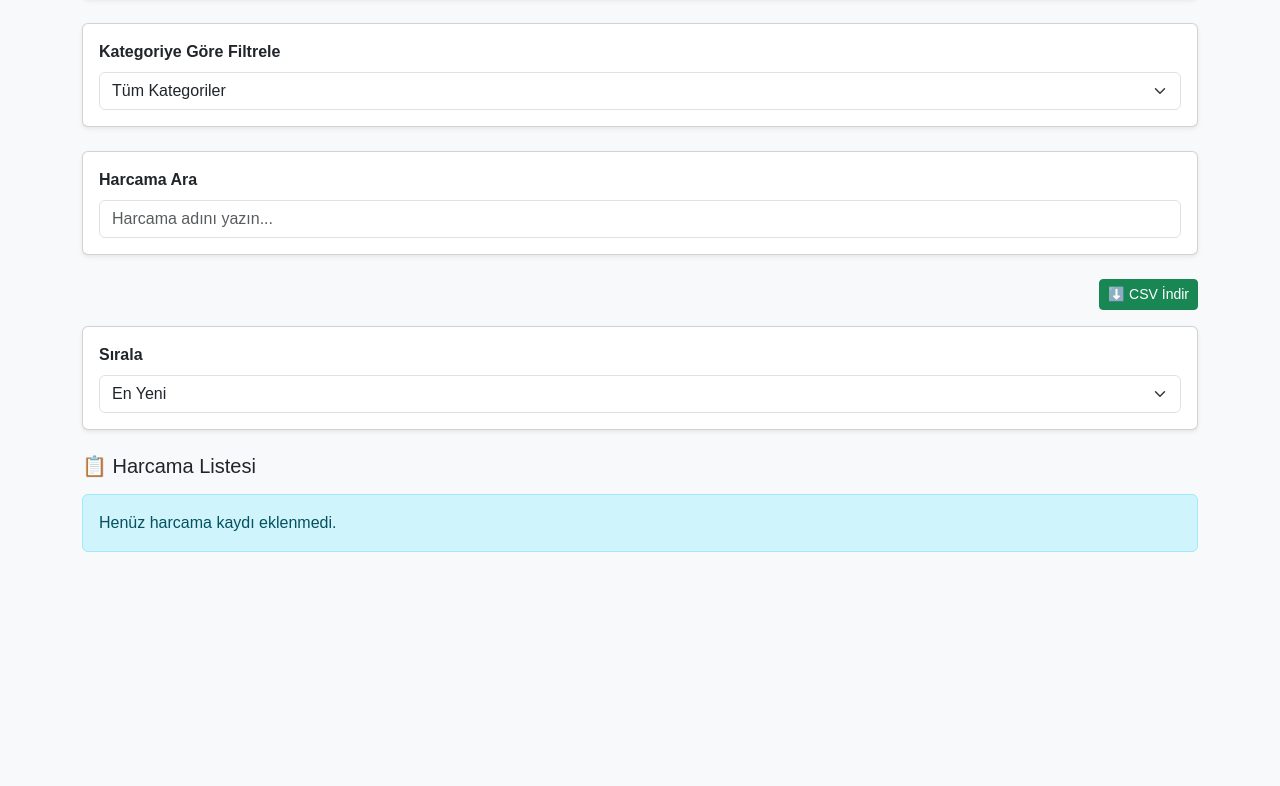
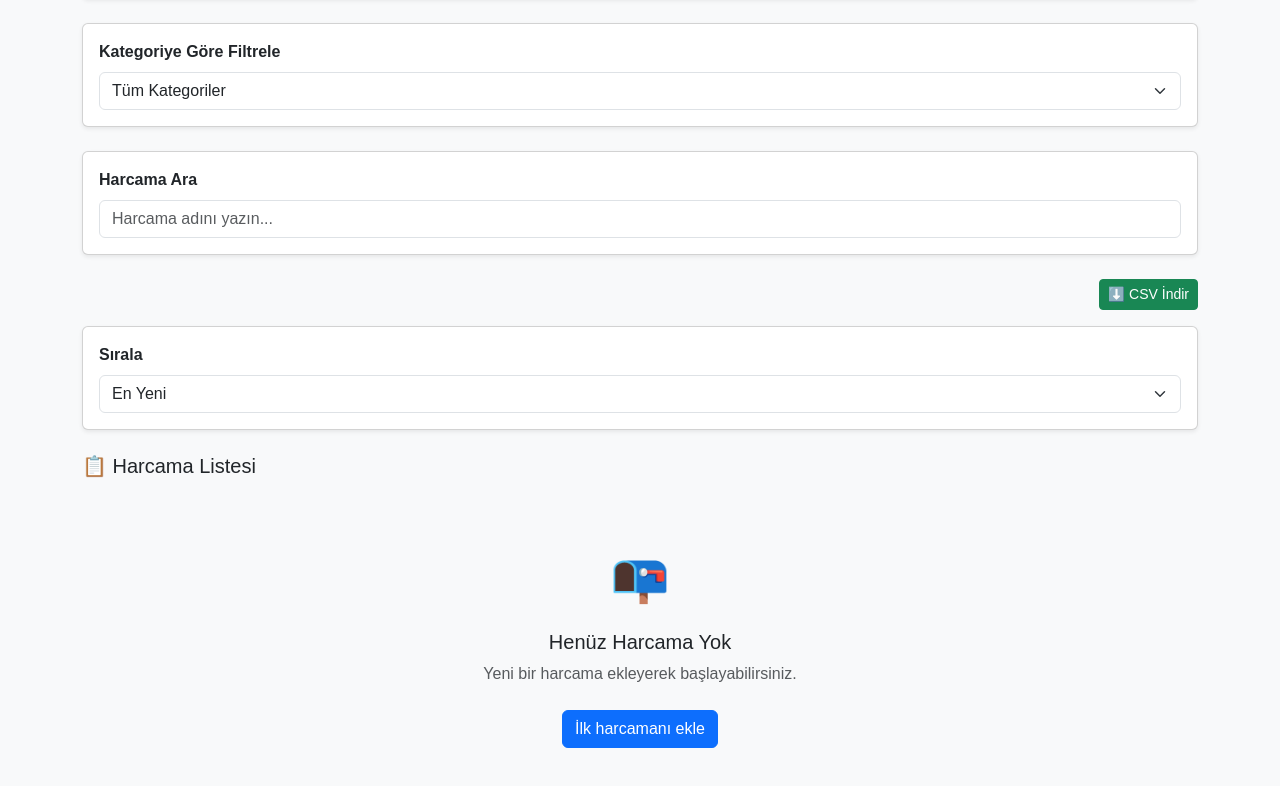
Before and after one commit to LilLannister/ExpenseTracker-JS, a React (Vite) app: page / in a window 1280 px wide. Shown: the part 655-1441 px from the top of the page. Before the commit the page ends 1255 px from the top, so only its background shows below. Built offline with nearby package versions, Linux system fonts and the light colour scheme.

Commit message:
Improve UX with empty state and button hover

```diff
--- a/src/Components/ExpenseList.tsx
+++ b/src/Components/ExpenseList.tsx
@@ -18,7 +18,16 @@ export default function ExpenseList({ expenses, onDelete, onEdit }: Props) {
       <h5 className="mb-3">📋 Harcama Listesi</h5>
 
       {expenses.length === 0 ? (
-        <div className="alert alert-info">Henüz harcama kaydı eklenmedi.</div>
+        <div className="text-center py-5">
+          <div style={{fontSize: "48px"}}>📭</div>
+          <h5 className="mt-3">Henüz Harcama Yok</h5>
+          <p className="text-muted">
+            Yeni bir harcama ekleyerek başlayabilirsiniz.
+          </p>
+          <button className="btn btn-primary mt-2">
+            İlk harcamanı ekle
+          </button>
+        </div>
       ) : (
         expenses.map((expense) => (
           <div className="card p-3 mb-2 shadow-sm" key={expense.id}>
--- a/src/index.css
+++ b/src/index.css
@@ -64,3 +64,20 @@ body {
   color: #d9f3ff;
   border-color: #315b6b;
 }
+
+.card {
+  transition: all 0.2s ease;
+}
+
+.card:hover {
+  transform: translateY(-3px);
+  box-shadow: 0 8px 20px rgba(0, 0, 0, 0.15);
+}
+
+.btn {
+  transition: all 0.15 ease;
+}
+
+.btn:hover {
+  transform: scale(1.02);
+}
```
